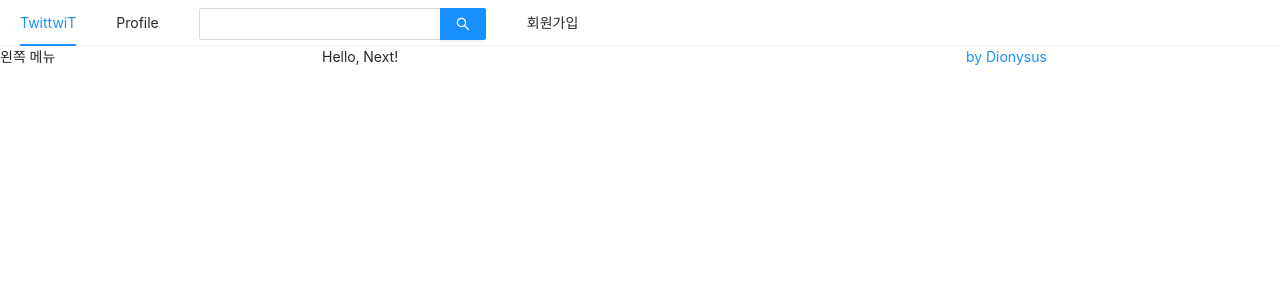
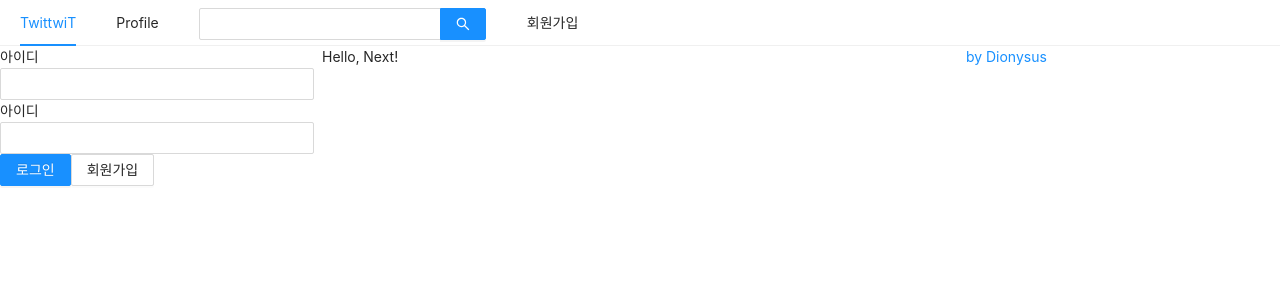
Before and after one commit to dionysus0214/react_TwittwiT, a Next.js app in the folder front/: page / in a window 1280 px wide. Shown: the top 300 px of the page. Built offline with nearby package versions, Linux system fonts and the light colour scheme.

Commit message:
로그인 폼 제작

```diff
--- a/front/components/AppLayout.js
+++ b/front/components/AppLayout.js
@@ -1,9 +1,14 @@
-import React from 'react';
+import React, { useState } from 'react';
 import PropTypes from 'prop-types';
 import Link from 'next/link';
 import { Menu, Input, Row, Col } from 'antd';
 
+import UserProfile from '../components/UserProfile';
+import LoginForm from '../components/LoginForm';
+
 const AppLayout = ({ children }) => {
+  const [isLoggedIn, setIsLoggedIn] = useState(false);
+
   return (
     <div>
       <Menu mode="horizontal">
@@ -22,7 +27,7 @@
       </Menu>
       <Row gutter={8}>
         <Col xs={24} md={6}>
-          왼쪽 메뉴
+          {isLoggedIn ? <UserProfile /> : <LoginForm />}
         </Col>
         <Col xs={24} md={12}>
           {children}
--- /dev/null
+++ b/front/components/LoginForm.js
@@ -0,0 +1,48 @@
+import React, { useCallback, useState } from 'react';
+import { Form, Input, Button } from 'antd';
+import Link from 'next/link';
+
+const LoginForm = () => {
+  const [id, setId] = useState('');
+  const [password, setPassword] = useState('');
+
+  const onChangeId = useCallback((e) => {
+    setId(e.target.value);
+  });
+
+  const onChangePassword = useCallback((e) => {
+    setPassword(e.target.value);
+  });
+
+  return (
+    <Form>
+      <div>
+        <label html="user-id">아이디</label>
+        <br />
+        <Input
+          name="user-id"
+          value={id}
+          onChange={onChangeId}
+          required
+        />
+      </div>
+      <div>
+        <label html="user-password">아이디</label>
+        <br />
+        <Input
+          name="user-password"
+          type="password"
+          value={password}
+          onChange={onChangePassword}
+          required
+        />
+      </div>
+      <div>
+        <Button type="primary" htmlType="submit" loading={false}>로그인</Button>
+        <Link href="/signup"><a><Button>회원가입</Button></a></Link>
+      </div>
+    </Form>
+  );
+};
+
+export default LoginForm;
--- /dev/null
+++ b/front/components/UserProfile.js
@@ -0,0 +1,5 @@
+const UserProfile = () => {
+
+};
+
+export default UserProfile;
```
